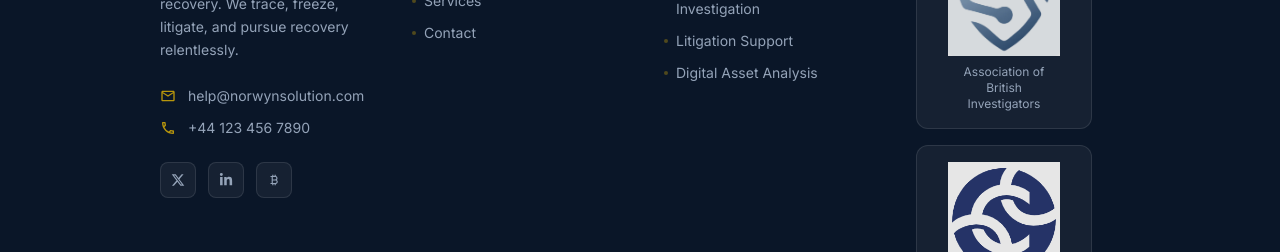
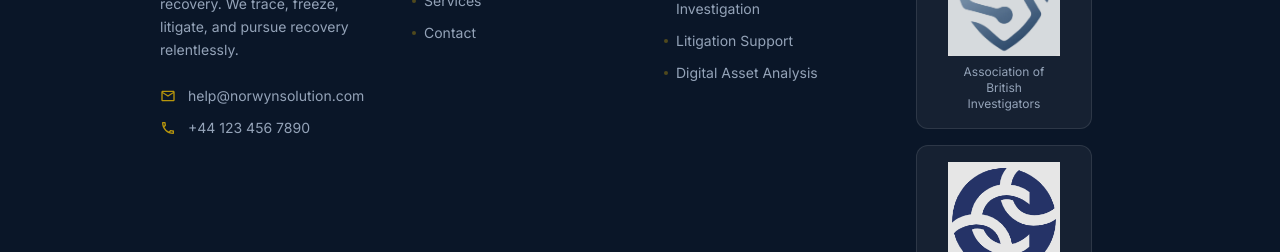
Before and after one commit to Nnamdi-Uzoigwe/norwyn, a Next.js app: page / in a window 1280 px wide. Shown: the part 5665-5917 px from the top of the page. Built offline with nearby package versions, Linux system fonts and the light colour scheme.

Commit message:
removed social icons

```diff
--- a/components/layout/Footer.tsx
+++ b/components/layout/Footer.tsx
@@ -77,30 +77,6 @@ const Footer = () => {
               >
                 <MdOutlinePhone className="text-[#b8960c] text-base shrink-0" />
                 +44 123 456 7890
-              </a>
-            </div>
-
-            {/* Socials */}
-            <div className="flex items-center gap-3">
-              <a
-                href="#"
-                className="w-9 h-9 rounded-lg bg-white/5 border border-white/10 flex items-center justify-center hover:border-[#b8960c]/50 hover:bg-[#b8960c]/10 transition-all duration-300"
-              >
-                <FaXTwitter className="text-sm text-[#94a3b8] hover:text-[#b8960c]" />
-              </a>
-
-              <a
-                href="#"
-                className="w-9 h-9 rounded-lg bg-white/5 border border-white/10 flex items-center justify-center hover:border-[#b8960c]/50 hover:bg-[#b8960c]/10 transition-all duration-300"
-              >
-                <FaLinkedinIn className="text-sm text-[#94a3b8] hover:text-[#b8960c]" />
-              </a>
-
-              <a
-                href="#"
-                className="w-9 h-9 rounded-lg bg-white/5 border border-white/10 flex items-center justify-center hover:border-[#b8960c]/50 hover:bg-[#b8960c]/10 transition-all duration-300"
-              >
-                <BiBitcoin className="text-sm text-[#94a3b8] hover:text-[#b8960c]" />
               </a>
             </div>
           </div>
```
